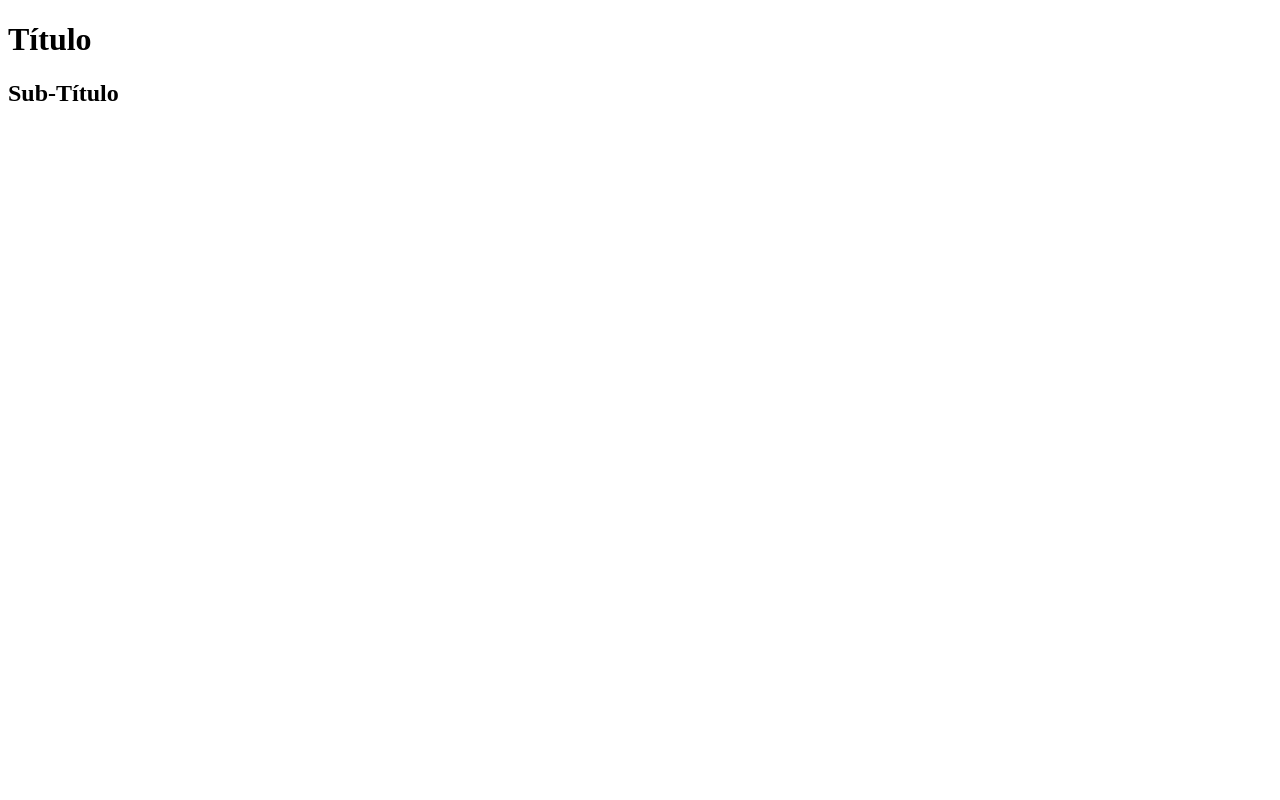
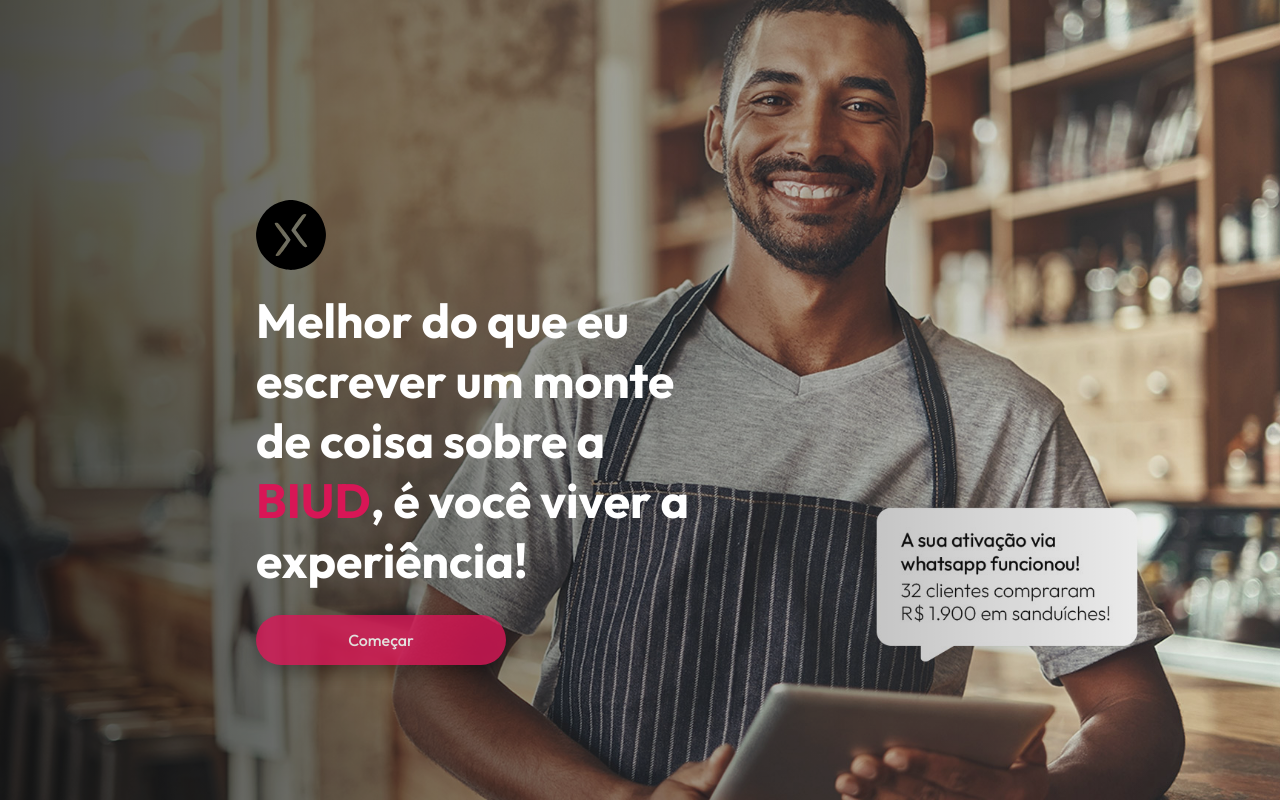
Before and after one commit to lperess/desafio-biud, a React (Create React App) app in the folder front-end/: page / in a window 1280 px wide. Built offline with nearby package versions, Linux system fonts and the light colour scheme.

Commit message:
Implementa rotas e a page Begin

```diff
--- a/front-end/public/index.html
+++ b/front-end/public/index.html
@@ -5,6 +5,12 @@
     <meta charset="utf-8" />
     <meta name="viewport" content="width=device-width, initial-scale=1" />
     <title>BIUD - Desafio técnico</title>
+    <link rel="preconnect" href="https://fonts.googleapis.com" />
+    <link rel="preconnect" href="https://fonts.gstatic.com" crossorigin />
+    <link
+      href="https://fonts.googleapis.com/css2?family=Outfit:wght@500;700&display=swap"
+      rel="stylesheet"
+    />
   </head>
 
   <body>
--- a/front-end/src/App.js
+++ /dev/null
@@ -1,10 +0,0 @@
-function App() {
-  return (
-    <>
-      <h1>Título</h1>
-      <h2>Sub-Título</h2>
-    </>
-  );
-}
-
-export default App;
--- /dev/null
+++ b/front-end/src/App.jsx
@@ -0,0 +1,33 @@
+import React from 'react';
+import { BrowserRouter, Route, Routes } from 'react-router-dom';
+import Begin from './pages/Begin';
+
+function App() {
+  return (
+    <BrowserRouter>
+      <Routes>
+        <Route path="/" element={<Begin />} />
+
+        <Route
+          path="/registration"
+          element={(
+            <section style={{ padding: '1rem' }}>
+              <p>Registration Page</p>
+            </section>
+            )}
+        />
+
+        <Route
+          path="*"
+          element={(
+            <section style={{ padding: '1rem' }}>
+              <p>There is nothing here!</p>
+            </section>
+          )}
+        />
+      </Routes>
+    </BrowserRouter>
+  );
+}
+
+export default App;
--- /dev/null
+++ b/front-end/src/pages/Begin/index.jsx
@@ -0,0 +1,28 @@
+import React from 'react';
+import './style.css';
+import logo from './icon-biud.svg';
+
+function Begin() {
+  return (
+    <main>
+      <section className="bg" />
+      <div className="container">
+        <img className="logo" src={logo} alt="Logo da BIUD" />
+        <h2 className="heading">
+          Melhor do que eu escrever um monte de coisa sobre a
+          {' '}
+          <span className="BIUD">BIUD</span>
+          , é você viver a experiência!
+        </h2>
+        <button
+          type="button"
+          className="start-btn"
+        >
+          <span>Começar</span>
+        </button>
+      </div>
+    </main>
+  );
+}
+
+export default Begin;
--- /dev/null
+++ b/front-end/src/pages/Begin/style.css
@@ -0,0 +1,112 @@
+* {
+  margin: 0;
+  box-sizing: border-box;
+}
+
+main {
+  position: relative;
+}
+
+.bg {
+  width: 100vw;
+  height: 100vh;
+  opacity: 0.95;
+  background-image: linear-gradient(
+      to right,
+      rgba(0, 0, 0, 0.75),
+      rgba(0, 0, 0, 0)
+    ),
+    url(../../../public/assets/background-02.jpg);
+  background-size: cover;
+  background-repeat: no-repeat;
+  background-position: 55% top;
+}
+
+.heading {
+  font-family: 'Outfit', sans-serif;
+  font-weight: 700;
+  font-size: 3rem;
+  color: #fff;
+  width: 450px;
+}
+
+.container {
+  display: flex;
+  flex-direction: column;
+  top: 25%;
+  left: 20%;
+  align-items: flex-start;
+  position: absolute;
+}
+
+.logo {
+  height: 70px;
+  margin-bottom: 20px;
+}
+
+.start-btn {
+  background-color: #d81656;
+  border: none;
+  color: #fff;
+  opacity: 0.8;
+  padding: 15px;
+  margin-top: 25px;
+  width: 250px;
+  border-radius: 25px;
+  font-family: 'Outfit', sans-serif;
+  font-size: 1rem;
+  font-weight: 500;
+  cursor: pointer;
+  transition: all 0.5s;
+  box-shadow: 0 8px 16px 0 rgba(0, 0, 0, 0.2), 0 6px 20px 0 rgba(0, 0, 0, 0.19);
+}
+
+.start-btn span {
+  display: inline-block;
+  position: relative;
+  transition: 0.5s;
+}
+
+.start-btn span:after {
+  content: '\00bb';
+  position: absolute;
+  opacity: 0;
+  top: -1px;
+  right: -30px;
+  transition: 0.5s;
+}
+
+.start-btn:hover span {
+  padding-right: 25px;
+}
+
+.start-btn:hover span:after {
+  opacity: 1;
+  right: 11px;
+}
+
+.start-btn:hover {
+  opacity: 1;
+}
+
+.BIUD {
+  color: #d81656;
+}
+
+@media screen and (max-width: 750px) {
+  .heading {
+    font-size: 1.9rem;
+    width: 240px;
+  }
+
+  .start-btn {
+    background-color: #d81656;
+    border: none;
+    color: #fff;
+    padding: 15px;
+    margin-top: 25px;
+    width: 175px;
+    border-radius: 25px;
+    opacity: 1;
+  }
+}
```
